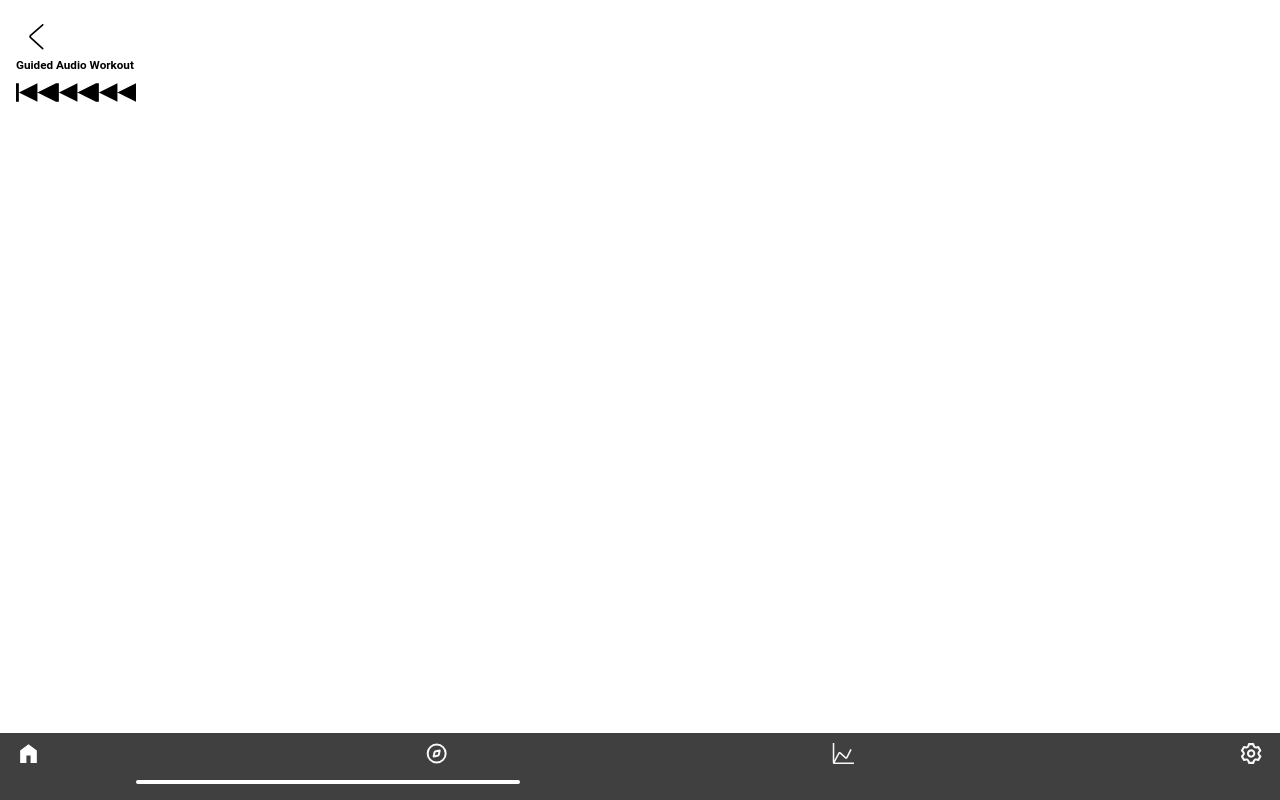
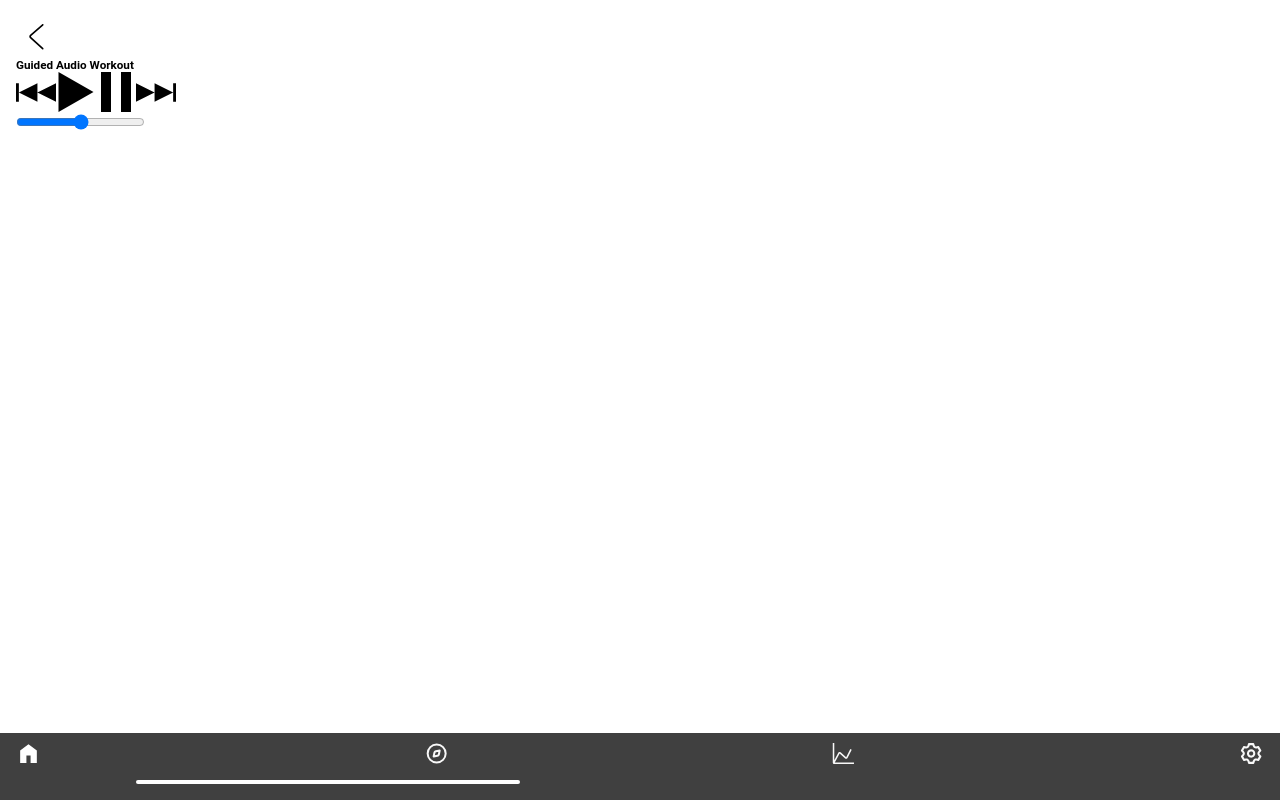
Before and after one commit to Colab20-Team-5/frontend, a Next.js app: page /beforegym/guidedaudio in a window 1280 px wide. Built offline with nearby package versions, Linux system fonts and the light colour scheme.

Commit message:
Add music styling

```diff
--- a/src/app/beforegym/guidedaudio/page.jsx
+++ b/src/app/beforegym/guidedaudio/page.jsx
@@ -2,8 +2,8 @@ import Image from "next/image";
 import React from "react";
 
 const page = () => {
-  return <div>
-    <div className="audio-title">
+  return <div className="audio">
+    <div className="audio__header">
       <Image
         src="/back-svgrepo-com.svg"
         alt="Back arrow"
@@ -12,6 +12,7 @@ const page = () => {
       />
       <h3>Guided Audio Workout</h3>
     </div>
+    <div className="audio__controls">
       <Image
         src="/previous-svgrepo-com.svg"
         alt="Prev svg"
@@ -19,17 +20,25 @@ const page = () => {
         height={40}
       />
        <Image
-      src="/previous-svgrepo-com.svg"
+        src="/play-1001-svgrepo-com.svg"
         alt="Prev svg"
         width={40}
         height={40}
       />
       <Image
-      src="/previous-svgrepo-com.svg"
+        src="/pause-1010-svgrepo-com.svg"
         alt="Prev svg"
         width={40}
         height={40}
       />
+       <Image
+        src="/next-svgrepo-com.svg"
+        alt="Prev svg"
+        width={40}
+        height={40}
+      />
+    </div>
+    <input type="range" />
   </div>;
 };
 
```
Lines whose indentation alone changed are shown as unchanged.
